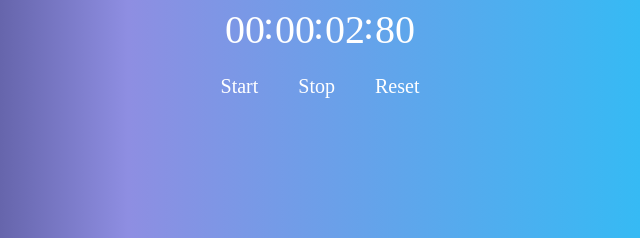
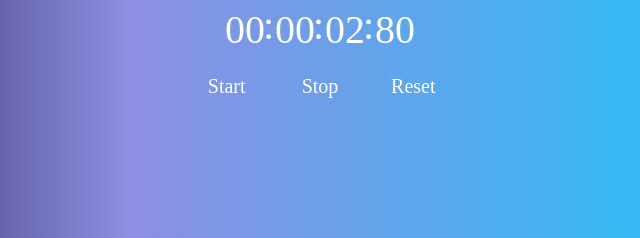
Before and after one commit to ChoiGyeongWon/ToyProjects, a plain HTML site: page stopWatch/index.html in a window 1280 px wide. Both pictures are taken after a click on the element "Start". Shown: the part 365-603 px from the top of the page, 320-960 px from the left. Drawn offline with Linux system fonts and the light colour scheme.

Commit message:
2022.08.11 setinterval을 여러 개로 했던걸 하나로 수정

```diff
--- a/stopWatch/css/styles.css
+++ b/stopWatch/css/styles.css
@@ -46,14 +46,19 @@
 .buttonWrap {
     display: flex;
     justify-content: space-between;
+    width: 280px;
+    box-sizing: border-box;
 }
 
 .buttonWrap > div {
+    width: 33.3333%;
     font-size: 20px;
     padding: 12px 20px;
+    text-align: center;
     box-sizing: border-box;
     cursor: pointer;
     transition: all .4s;
+    -webkit-tap-highlight-color: transparent;
 }
 
 .buttonWrap > div:hover {
--- a/stopWatch/js/stopWatch.js
+++ b/stopWatch/js/stopWatch.js
@@ -18,10 +18,7 @@ document.addEventListener("DOMContentLoaded", function(){
     let runningSeconds = 0;
     let runningMinutes = 0;
     let runningHours = 0;
-    let intervalMiliSeconds;
-    let intervalSeconds;
-    let intervalMinutes;
-    let intervalHours;
+    let interval;
 
     BtnStart.addEventListener("click", startBtnClick);
     BtnStop.addEventListener("click", stopBtnClick);
@@ -29,12 +26,7 @@ document.addEventListener("DOMContentLoaded", function(){
 
     function startBtnClick() {
 
-        intervalMiliSeconds = setInterval(startMiliSeconds,10);
-        intervalSeconds = setInterval(startSeconds,1000);
-        intervalMinutes = setInterval(startMinutes,60000);
-        intervalHours = setInterval(startHours,3600000);
-
-
+        interval = setInterval(startTimer,10);
 
         if(!this.classList.contains('active')) {
 
@@ -54,13 +46,7 @@ document.addEventListener("DOMContentLoaded", function(){
 
     function stopBtnClick() {
 
-        console.log('중지')
-        clearInterval(intervalMiliSeconds);
-        clearInterval(intervalSeconds);
-        clearInterval(intervalMinutes);
-        clearInterval(intervalHours);
-
-
+        clearInterval(interval);
 
         if(!this.classList.contains('active')) {
 
@@ -79,10 +65,7 @@ document.addEventListener("DOMContentLoaded", function(){
 
     function resetBtnClick() {
 
-        clearInterval(intervalMiliSeconds);
-        clearInterval(intervalSeconds);
-        clearInterval(intervalMinutes);
-        clearInterval(intervalHours);
+        clearInterval(interval);
 
         runningMiliSeconds = 0;
         runningSeconds = 0;
@@ -102,59 +85,68 @@ document.addEventListener("DOMContentLoaded", function(){
     }
 
 
-    function startMiliSeconds() {
+    function startTimer() {
 
         runningMiliSeconds += 1;
 
         if(runningMiliSeconds < 10) {
+
             Miliseconds.textContent = '0' + runningMiliSeconds;
+
         }else if(runningMiliSeconds < 100) {
+
             Miliseconds.textContent = runningMiliSeconds;
-        }else {
+
+        }else if(runningMiliSeconds >= 100){
+
             runningMiliSeconds = 0;
             Miliseconds.textContent = '0' + runningMiliSeconds;
+
+            runningSeconds++;
+
         }
 
-    }
+        if(runningSeconds < 10) {
 
-    function startSeconds() {
+            Seconds.textContent = '0' + runningSeconds;
 
-        runningSeconds += 1;
+        }else if(runningSeconds < 60) {
 
-        if(runningSeconds < 10) {
-            Seconds.textContent = '0' + runningSeconds;
-        }else if(runningSeconds < 60) {
             Seconds.textContent = runningSeconds;
-        }else {
+
+        }else if(runningSeconds >= 60) {
+
             runningSeconds = 0;
             Seconds.textContent = '0' + runningSeconds;
+
+            runningMinutes++;
+
         }
 
-    }
+        if(runningMinutes < 10) {
 
-    function startMinutes() {
+            Minutes.textContent = '0' + runningMinutes;
 
-        runningMinutes += 1;
+        }else if(runningMinutes < 60) {
 
-        if(runningMinutes < 10) {
-            Minutes.textContent = '0' + runningMinutes;
-        }else if(runningMinutes < 60) {
             Minutes.textContent = runningMinutes;
-        }else {
+
+        }else if(runningMinutes >= 60) {
+
             runningMinutes = 0;
             Minutes.textContent = '0' + runningMinutes;
+
+            runningHours++;
         }
 
-    }
+        if(runningHours < 10) {
 
-    function startHours() {
+            Hours.textContent = '0' + runningHours;
 
-        runningHours += 1;
+        }else if(runningHours >= 10) {
 
-        if(runningHours < 10) {
-            Hours.textContent = '0' + runningHours;
-        }else if(runningHours < 10) {
             Hours.textContent = runningHours;
+
         }
 
     }
```
